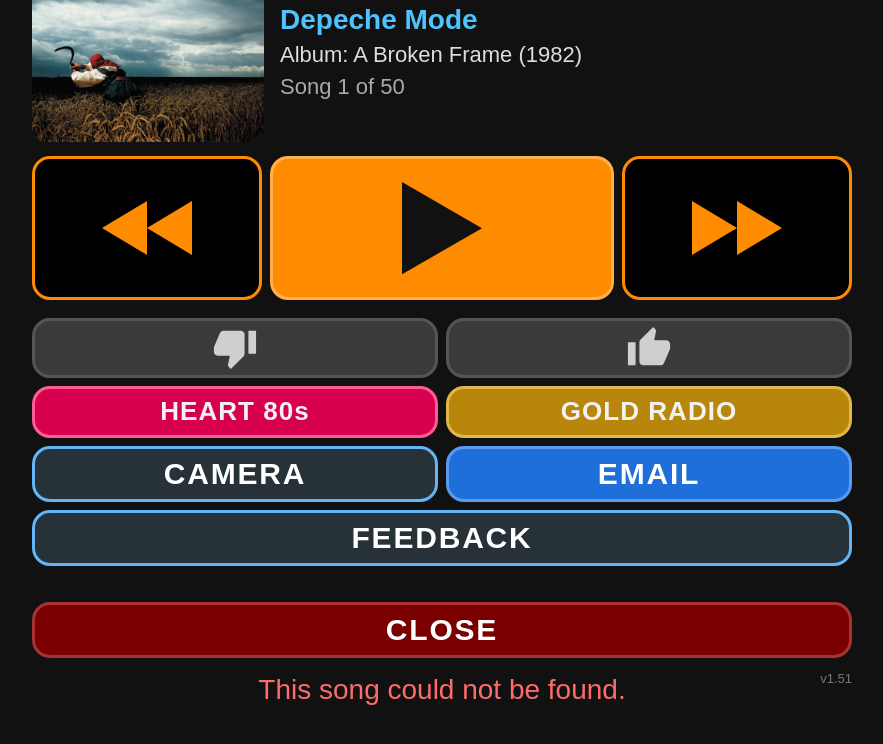
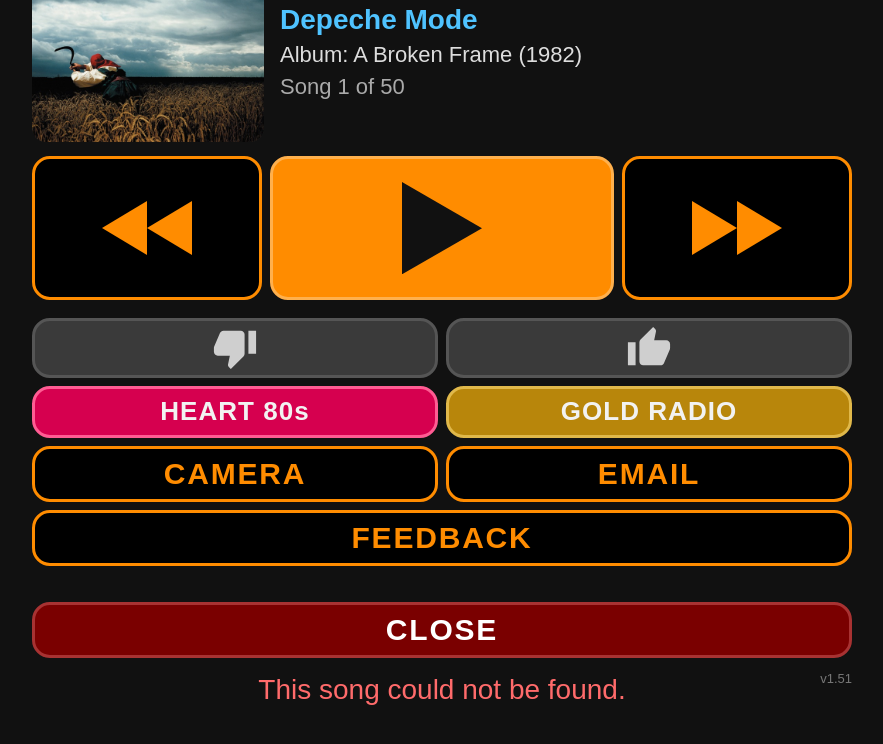
Before and after one commit to aherndavid/electronique, a plain HTML site: page index.html in a window 1280 px wide. Shown: the part 106-850 px from the top of the page, without its empty margins (198-1081 px from the left). Drawn offline with Linux system fonts and the light colour scheme.

Commit message:
Rename app to Electronique; camera, email, feedback buttons match rew/ff style
Co-Authored-By: Claude Opus 5.5 <noreply@anthropic.com>

```diff
--- a/index.html
+++ b/index.html
@@ -196,8 +196,7 @@
     font-size: clamp(20px, 5vw, 30px); font-weight: 900; letter-spacing: 0.06em;
     padding: 8px 12px;
   }
-  #btn-camera, #btn-feedback { background: #263238; border-color: #64b5f6; }
-  #btn-email { background: #1e6fd9; border-color: #5a9bef; }
+  #btn-camera, #btn-email, #btn-feedback { background: #000; color: #ff8c00; border-color: #ff8c00; }
   #btn-close { background: #7a0000; border-color: #a83232; }
   .stars { display: flex; gap: 8px; margin-top: 10px; }
   .stars[hidden] { display: none; }
```
Also changed, not shown: site.webmanifest.
